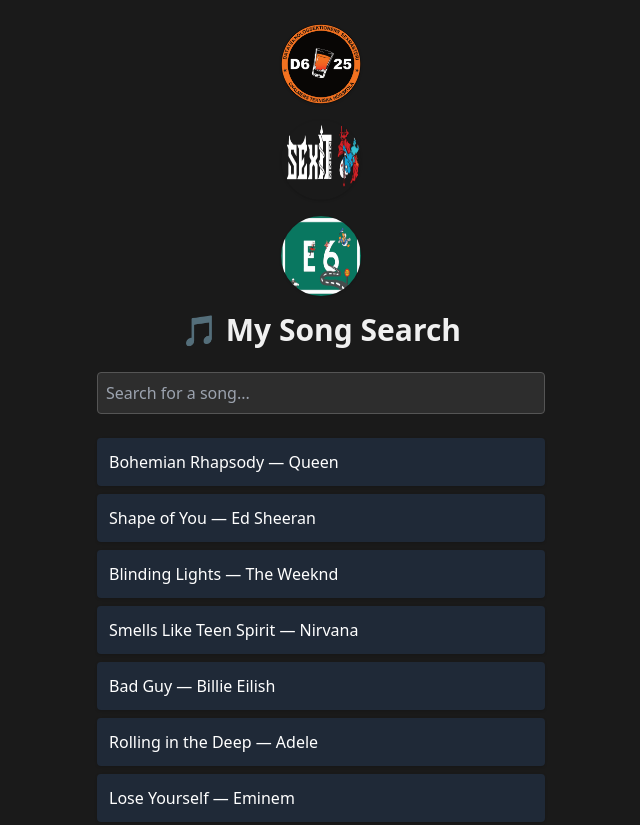
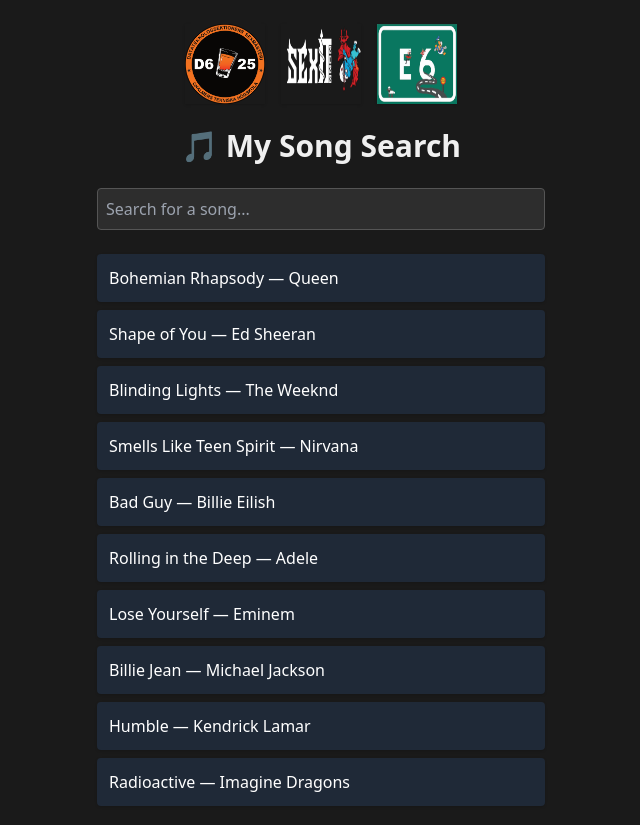
Before and after one commit to Waddleee/Singstar-Search-Songs, a plain HTML site: page index.html in a window 1280 px wide. Shown: the top 825 px of the page, without its empty margins (319-959 px from the left). Drawn offline with nearby package versions, Linux system fonts and the light colour scheme.

Commit message:
Update index.html
testar nya logo

```diff
--- a/index.html
+++ b/index.html
@@ -22,9 +22,11 @@
 </head>
 <body class="dark min-h-screen flex flex-col items-center p-6 transition-colors">
   <!-- Logo -->
-  <img id="logo" src="D6logga.png" alt="My Logo" class="w-20 h-20 mb-4 rounded-full shadow">
-  <img id="logo" src="sexIT_logga.png" alt="My Logo" class="w-20 h-20 mb-4 rounded-full shadow">
-  <img id="logo" src="e6_logga.jpeg" alt="My Logo" class="w-20 h-20 mb-4 rounded-full shadow">
+  <div class="flex gap-4 mb-6">
+  <img src="D6logga.png" alt="My Logo" class="w-20 h-20 shadow">
+  <img src="sexIT_logga.png" alt="My Logo" class="w-20 h-20 shadow">
+  <img src="e6_logga.jpeg" alt="My Logo" class="w-20 h-20 shadow">
+</div>
 
   <h1 class="text-3xl font-bold mb-6">🎵 My Song Search</h1>
 
```
